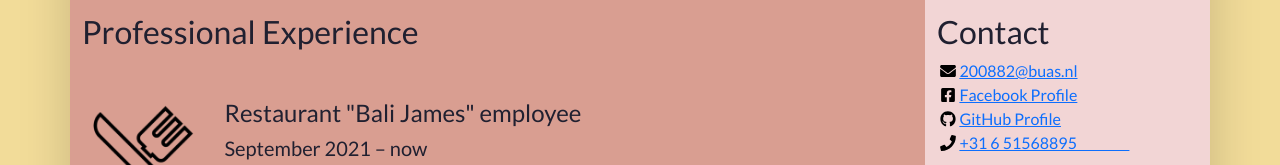
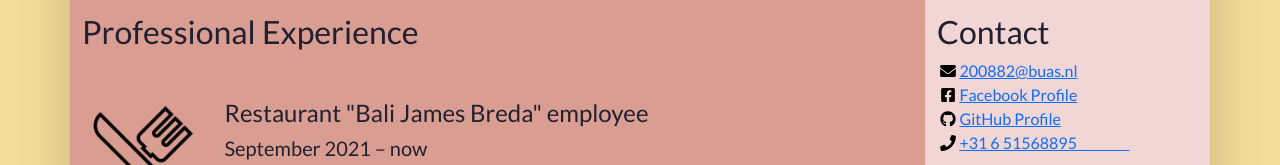
Before and after one commit to teodoradimitrovaa/Teodora, a plain HTML site: page index.html in a window 1280 px wide. Shown: the part 152-317 px from the top of the page. Drawn offline with nearby package versions, Linux system fonts and the light colour scheme; files whose address does not match are found by name.

Commit message:
breda
breda

```diff
--- a/index.html
+++ b/index.html
@@ -90,7 +90,7 @@
                   <img class="biography-logo mw-100 d-block mx-auto" src="images/icons/free-restaurant-icon-952-thumb.png" alt="Company logo" width="512">
                 </div>
                 <div class="biography-contents col-9 col-sm-10 col-md-9 col-lg-10">
-                  <h4>Restaurant "Bali James" employee&nbsp;</h4>
+                  <h4>Restaurant "Bali James Breda" employee&nbsp;</h4>
                   <h5>September 2021 – now</h5>
                   <!-- Use the list below to talk about your achievements -->
                   <ul class="biography-details list-unstyled">
```
